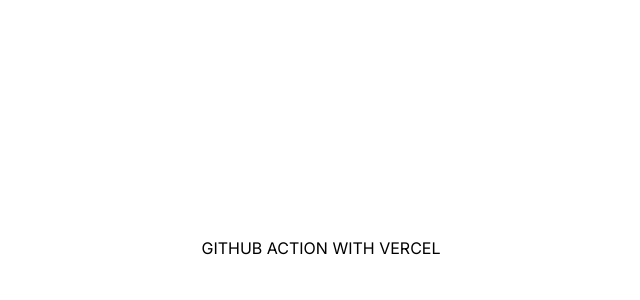
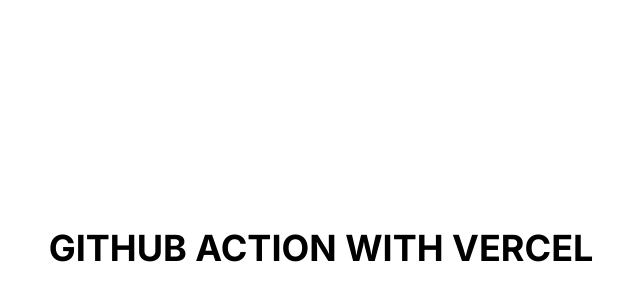
Before and after one commit to Arifulislam5577/github-action-vercel, a Next.js app: page / in a window 1280 px wide. Shown: the part 152-452 px from the top of the page, without its empty margins (319-959 px from the left). Built offline with nearby package versions, Linux system fonts and the light colour scheme.

Commit message:
Added: Deployment

```diff
--- a/app/page.tsx
+++ b/app/page.tsx
@@ -3,7 +3,7 @@
 const page = () => {
   return (
     <div className="min-h-screen grid place-items-center">
-      <h1>GITHUB ACTION WITH VERCEL</h1>
+      <h1 className="font-bold text-4xl">GITHUB ACTION WITH VERCEL</h1>
     </div>
   );
 };
```
